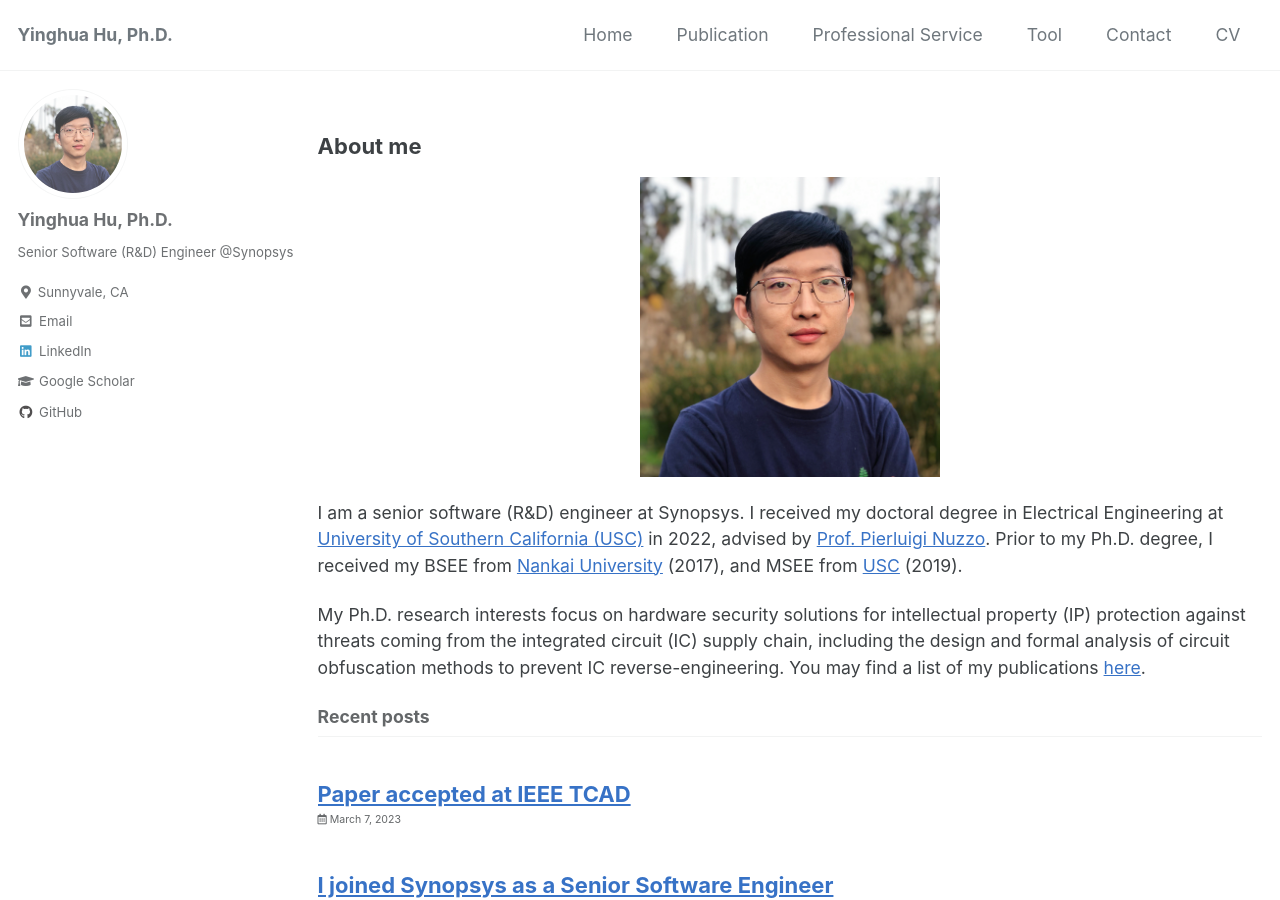
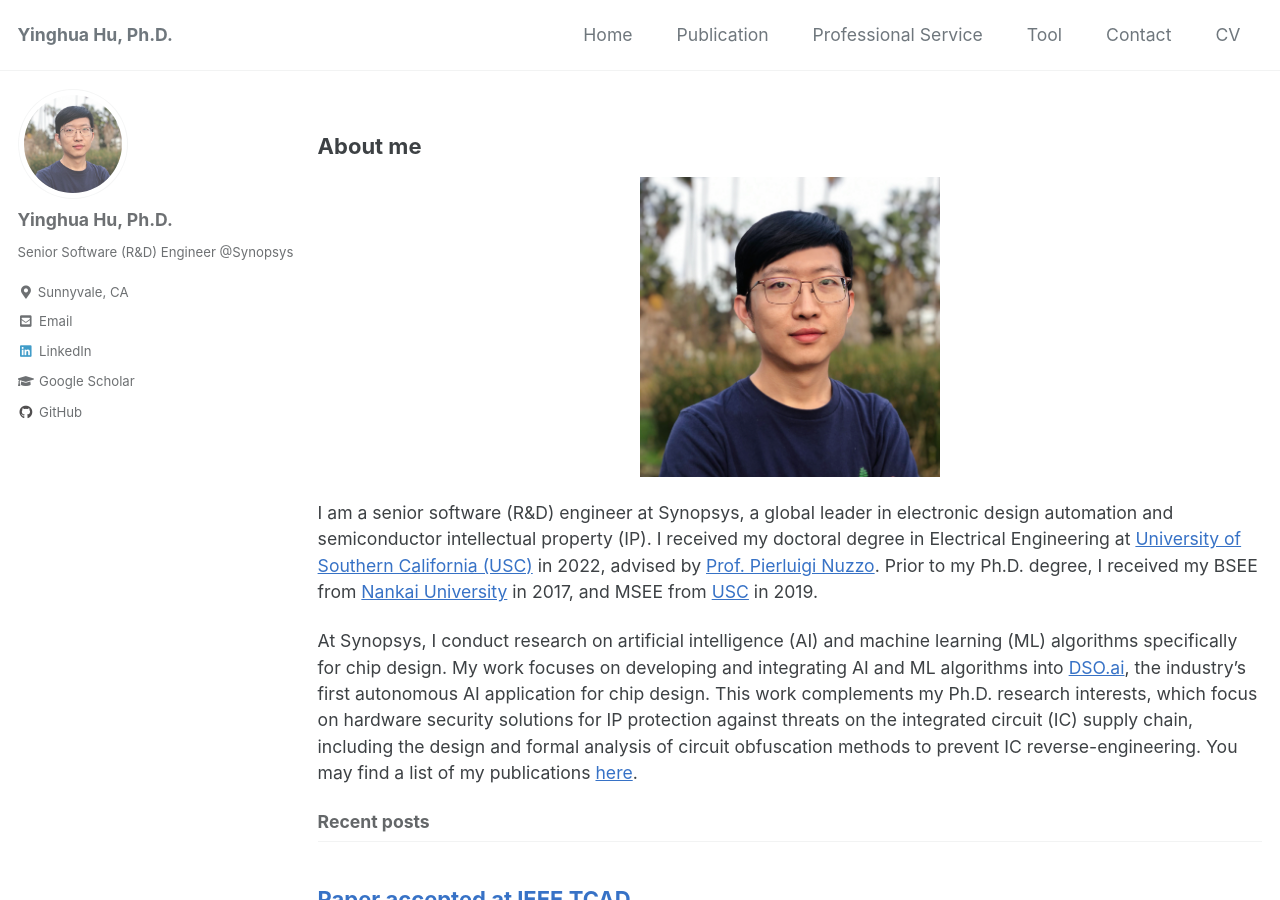
Before and after one commit to yinghuah/yinghuah.github.io, a Jekyll site: the page built from index.html, in a window 1280 px wide and 900 px high. Built offline with Jekyll 4.4.1, drawn with Linux system fonts in a browser that asks for light colours; cached includes are drawn as plain includes; the list of posts is cut into pages by our own code.

Commit message:
Update home.html

```diff
--- a/_layouts/home.html
+++ b/_layouts/home.html
@@ -11,10 +11,11 @@ classes: wide
 <img src="/assets/images/Yinghua_Hu_profile.JPG" alt="profile_photo" style="width:300px;height:300px;">
 </p>
 <p>
-  I am a senior software (R&D) engineer at Synopsys. I received my doctoral degree in Electrical Engineering at <a href="https://www.usc.edu/">University of Southern California (USC)</a> in 2022, advised by <a href="https://descyphy.usc.edu/">Prof. Pierluigi Nuzzo</a>. Prior to my Ph.D. degree, I received my BSEE from <a href="https://en.nankai.edu.cn/">Nankai University</a> (2017), and MSEE from <a href="https://www.usc.edu/">USC</a> (2019).
+  I am a senior software (R&D) engineer at Synopsys, a global leader in electronic design automation and semiconductor intellectual property (IP). I received my doctoral degree in Electrical Engineering at <a href="https://www.usc.edu/">University of Southern California (USC)</a> in 2022, advised by <a href="https://descyphy.usc.edu/">Prof. Pierluigi Nuzzo</a>. Prior to my Ph.D. degree, I received my BSEE from <a href="https://en.nankai.edu.cn/">Nankai University</a> in 2017, and MSEE from <a href="https://www.usc.edu/">USC</a> in 2019.
 </p>
 <p>
-  My Ph.D. research interests focus on hardware security solutions for intellectual property (IP) protection against threats coming from the integrated circuit (IC) supply chain, including the design and formal analysis of circuit obfuscation methods to prevent IC reverse-engineering. You may find a list of my publications <a href="/publication/">here</a>.
+  At Synopsys, I conduct research on artificial intelligence (AI) and machine learning (ML) algorithms specifically for chip design. My work focuses on developing and integrating AI and ML algorithms into <a href="https://www.synopsys.com/ai/chip-design/dso-ai.html">DSO.ai</a>, the industry’s first autonomous AI application for chip design.
+  This work complements my Ph.D. research interests, which focus on hardware security solutions for IP protection against threats on the integrated circuit (IC) supply chain, including the design and formal analysis of circuit obfuscation methods to prevent IC reverse-engineering. You may find a list of my publications <a href="/publication/">here</a>.
 <!-- </h3> -->
 </p>
 
```
